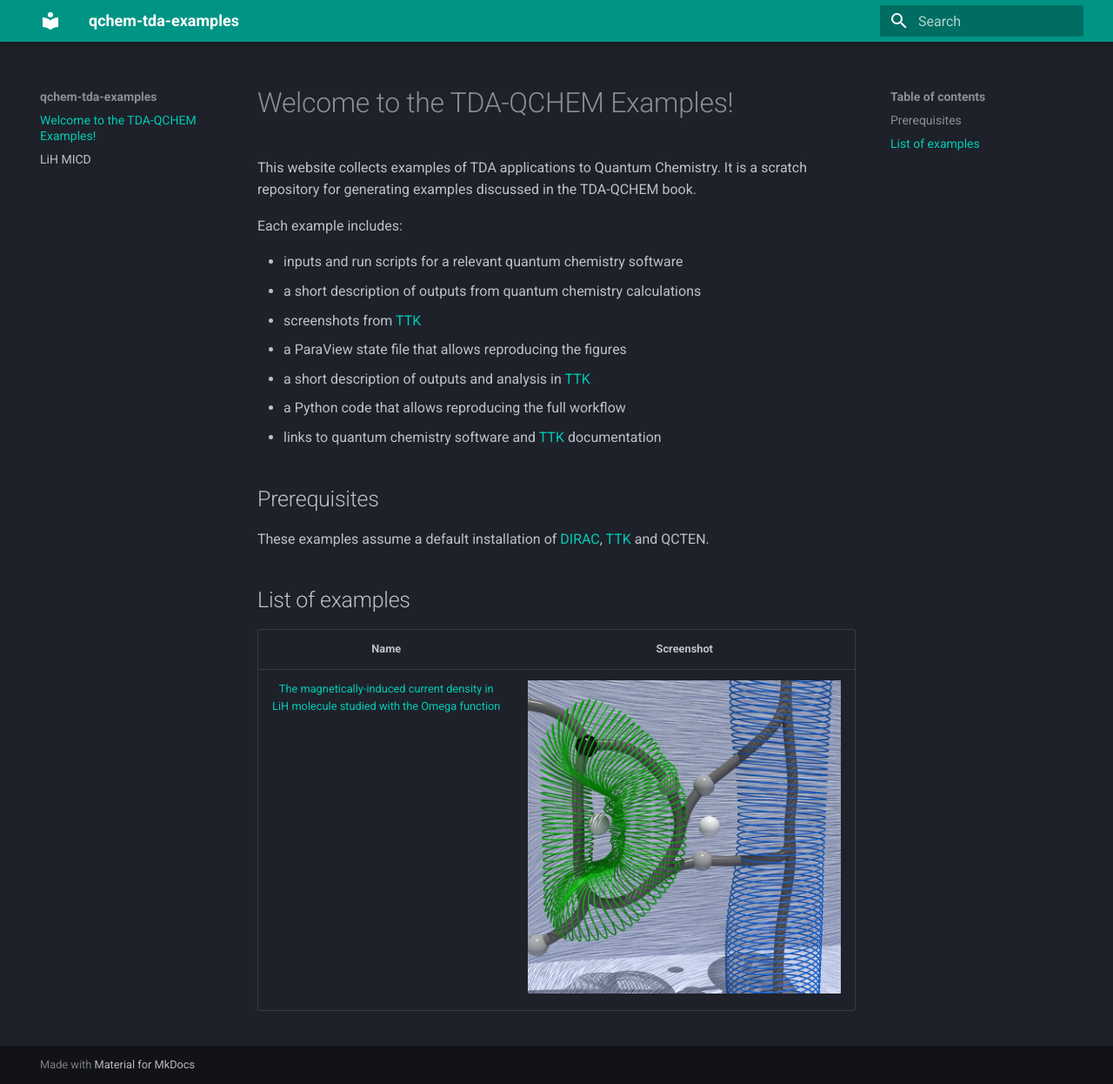
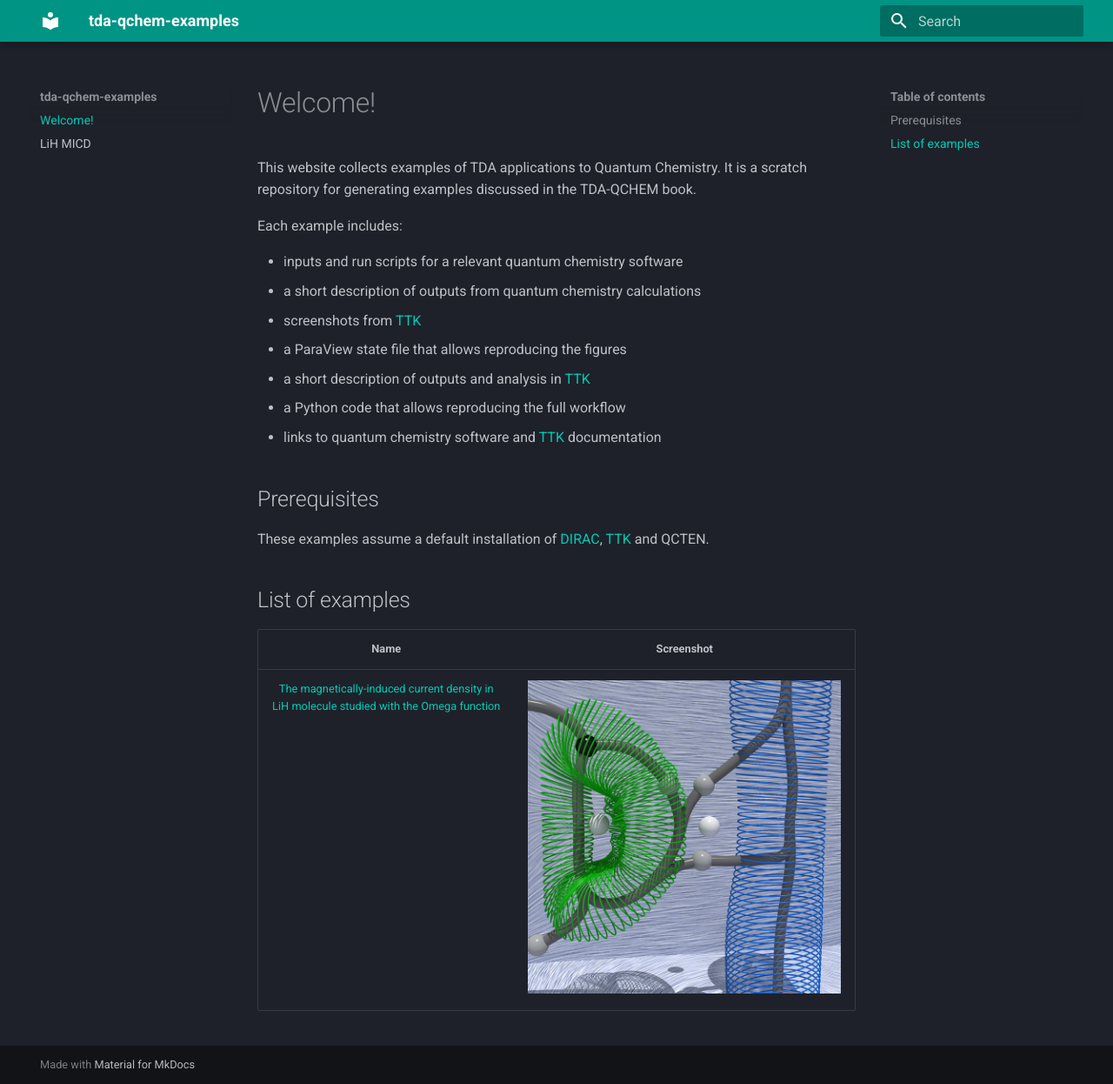
Before and after one commit to tda-qchem/tda-qchem-examples, an MkDocs documentation site: the page built from docs/index.md, in a window 1280 px wide and 1246 px high. Shown: the whole window at 87% size. Built offline with MkDocs 1.6.1 and Material for MkDocs 9.7.7, drawn with Linux system fonts in a browser that asks for light colours.

Commit message:
minor edits

```diff
--- a/docs/index.md
+++ b/docs/index.md
@@ -1,4 +1,4 @@
-# Welcome to the TDA-QCHEM Examples!
+# Welcome!
 
 This website collects examples of TDA applications to Quantum Chemistry. It is a scratch repository for generating examples discussed in the TDA-QCHEM book.
 
--- a/mkdocs.yml
+++ b/mkdocs.yml
@@ -1,4 +1,4 @@
-site_name: qchem-tda-examples
+site_name: tda-qchem-examples
 site_description: >-
     A collection of examples accompanying the TDA-Qchem book (scratch repository).
 site_author: Gosia Olejniczak, Julien Tierny
```
